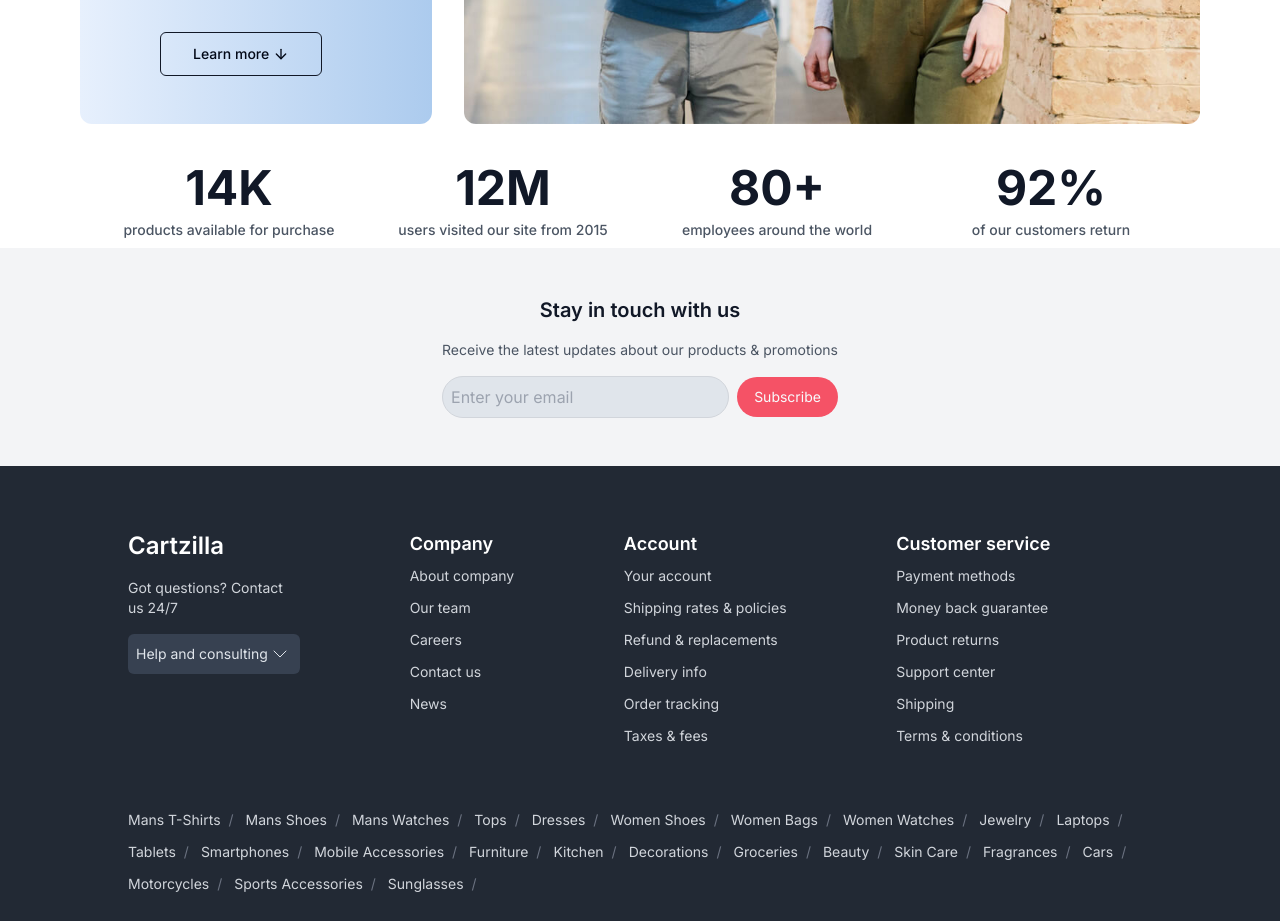
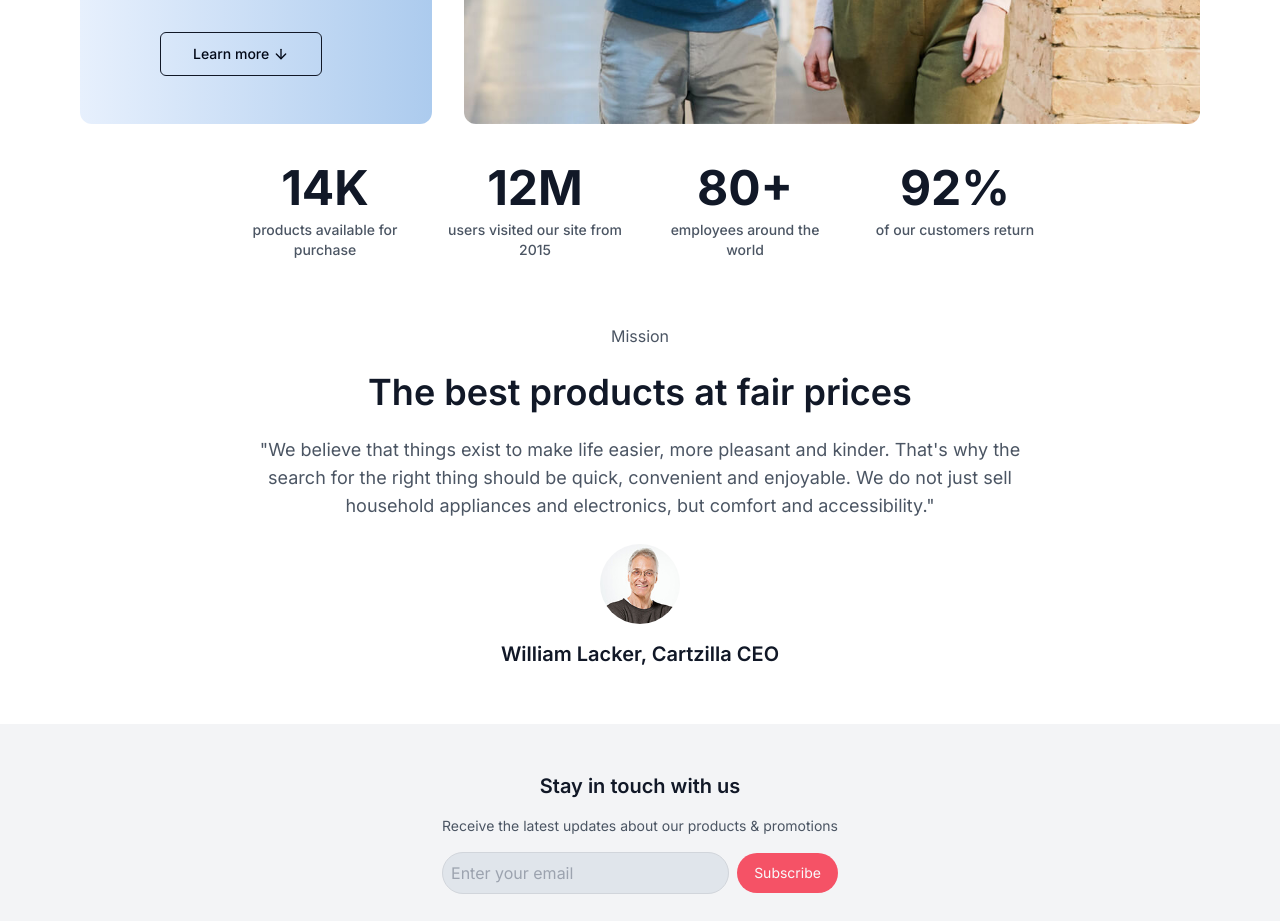
Before and after one commit to rikimario/Cartzilla-NextJs, a Next.js app: page /about in a window 1280 px wide. Shown: the part 600-1521 px from the top of the page. Built offline with nearby package versions, Linux system fonts and the light colour scheme.

Commit message:
add about mission section

```diff
--- /dev/null
+++ b/src/app/about/AboutMission.tsx
@@ -0,0 +1,34 @@
+import Image from "next/image";
+import React from "react";
+
+export default function AboutMission() {
+  return (
+    <div
+      id="mission"
+      className="flex flex-col justify-center items-center py-14 lg:px-20 xl:px-36"
+    >
+      <p className="text-gray-600">Mission</p>
+      <h1 className="text-2xl md:text-4xl font-semibold text-gray-900 p-6 text-center">
+        The best products at fair prices
+      </h1>
+      <p className="text-lg text-gray-600 dark:text-gray-300 text-center px-6">
+        "We believe that things exist to make life easier, more pleasant and
+        kinder. That's why the search for the right thing should be quick,
+        convenient and enjoyable. We do not just sell household appliances and
+        electronics, but comfort and accessibility."
+      </p>
+      <div className="pt-6">
+        <Image
+          className="rounded-full h-20 w-20 object-cover"
+          src="/about-avatar.jpg"
+          alt="about-avatar"
+          width={70}
+          height={70}
+        />
+      </div>
+      <p className="pt-4 text-gray-900 text-xl font-semibold">
+        William Lacker, Cartzilla CEO
+      </p>
+    </div>
+  );
+}
--- a/src/app/about/page.tsx
+++ b/src/app/about/page.tsx
@@ -3,6 +3,7 @@ import { ArrowDown } from "lucide-react";
 import Image from "next/image";
 import Link from "next/link";
 import React from "react";
+import AboutMission from "./AboutMission";
 
 export default function About() {
   return (
@@ -18,7 +19,7 @@ export default function About() {
           />
         </div>
 
-        <div className="px-4 md:px-0 pt-8 w-full md:w-1/3">
+        <div className="px-4 md:px-0 pt-8 w-full md:w-1/2 lg:w-1/3">
           <div className="bg-gradient-to-r from-[#E7F0FD] to-[#ACCBEE] dark:bg-gradient-to-r dark:from-[#1B273A] dark:to-[#1F2632] rounded-xl px-6 lg:px-10 xl:px-20 gap-6 py-12 h-full flex flex-col justify-center">
             <h1 className="text-3xl lg:text-4xl xl:text-5xl text-gray-900 dark:text-white font-semibold">
               Cartzilla - More than a retailer
@@ -45,7 +46,7 @@ export default function About() {
         </div>
       </div>
 
-      <div className="grid grid-cols-2 md:grid-cols-4 px-4 pt-8 gap-2">
+      <div className="grid grid-cols-2 md:grid-cols-4 px-4 xl:px-36 pt-8 gap-2">
         <div className="text-center p-2">
           <h1 className="text-3xl md:text-5xl text-gray-900 dark:text-white font-bold">
             14K
@@ -79,6 +80,8 @@ export default function About() {
           </p>
         </div>
       </div>
+
+      <AboutMission />
     </div>
   );
 }
```
Also changed, not shown: public/about-avatar.jpg (added).
